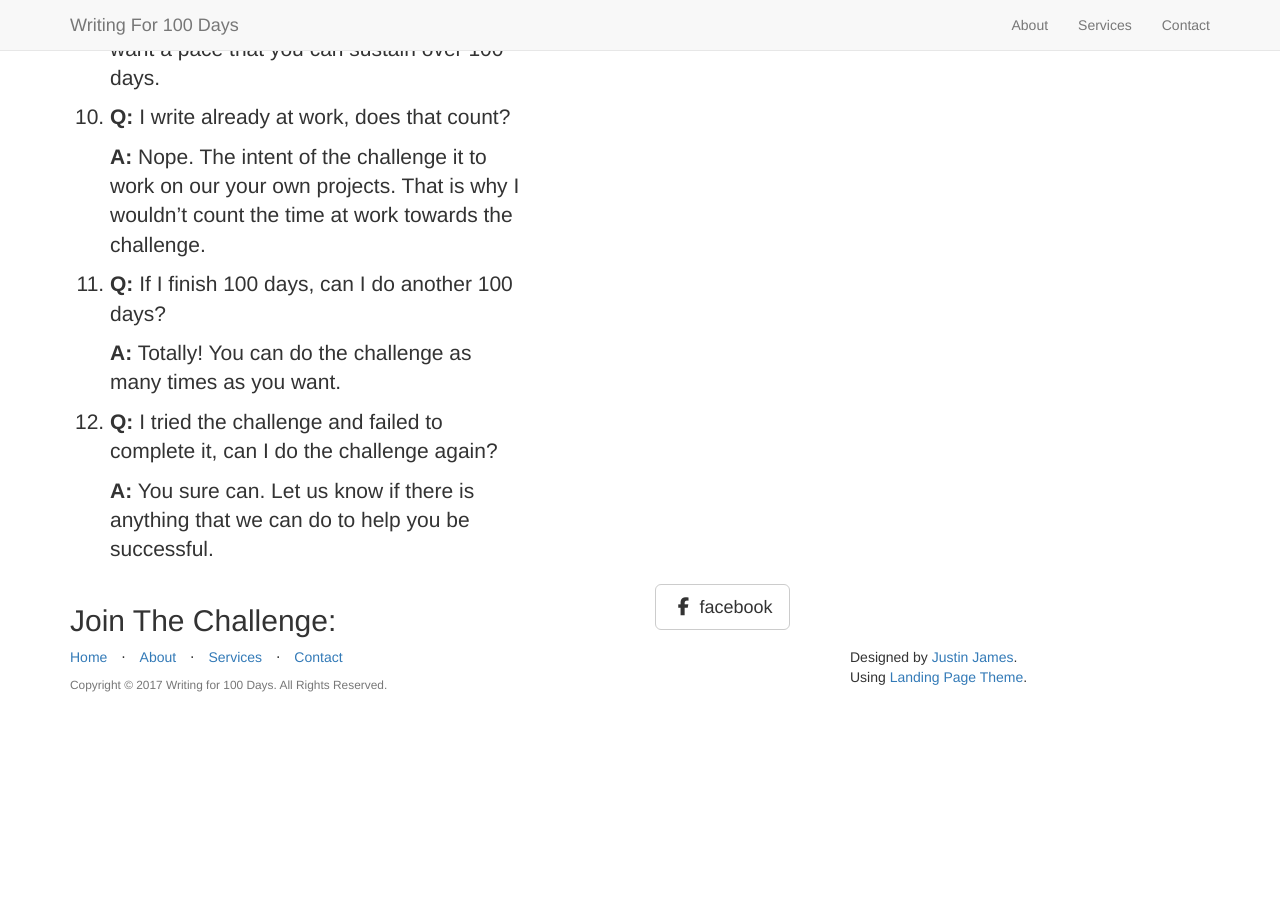
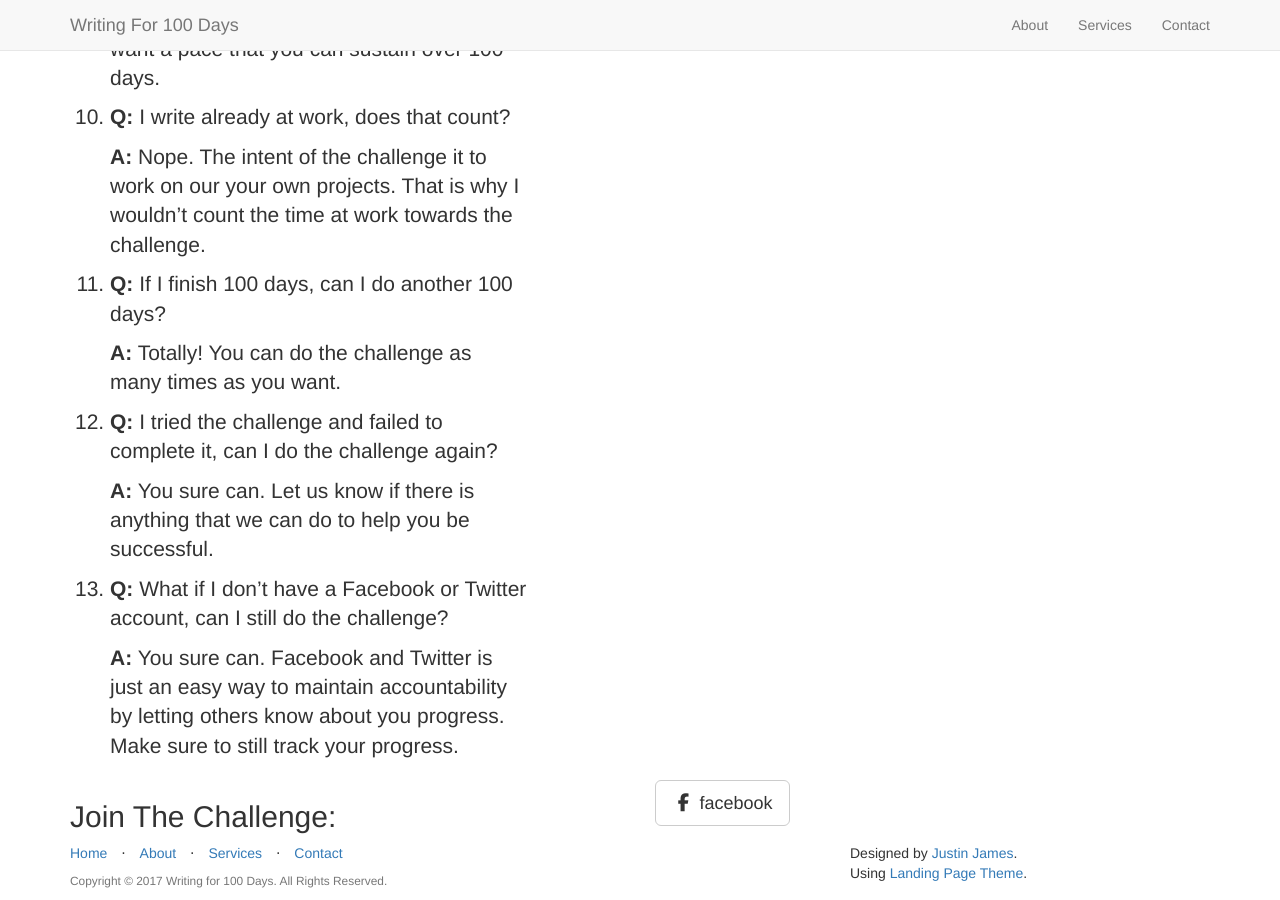
Before and after one commit to writingfor100days/writingfor100days.github.io, a Jekyll site: the page built from _posts/2014-09-24-faq.markdown, in a window 1280 px wide and 900 px high, scrolled down 3346 px. Built offline with Jekyll 4.4.1, drawn with Linux system fonts in a browser that asks for light colours; nearby versions of some CDN libraries; library files that are not in the unit come from our copies; before the commit the page ends 4050 px from its top, so only the background shows below that.

Commit message:
added no Facebook and Twitter faq

```diff
--- a/_posts/2014-09-24-faq.markdown
+++ b/_posts/2014-09-24-faq.markdown
@@ -53,3 +53,7 @@ description: |
 1.  **Q:** I tried the challenge and failed to complete it, can I do the challenge again?
 
     **A:** You sure can.  Let us know if there is anything that we can do to help you be successful.
+
+1.  **Q:** What if I don't have a Facebook or Twitter account, can I still do the challenge?
+
+    **A:** You sure can.  Facebook and Twitter is just an easy way to maintain accountability by letting others know about you progress.  Make sure to still track your progress.
```
